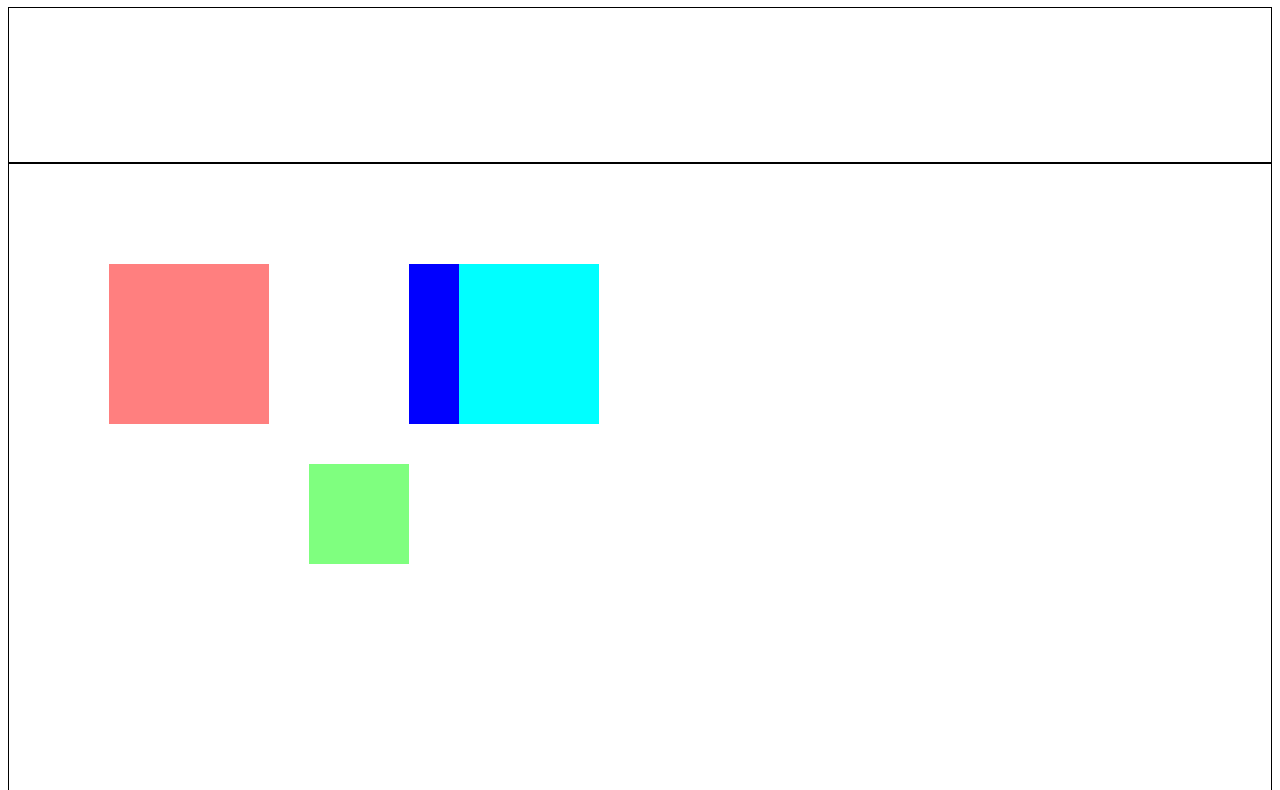
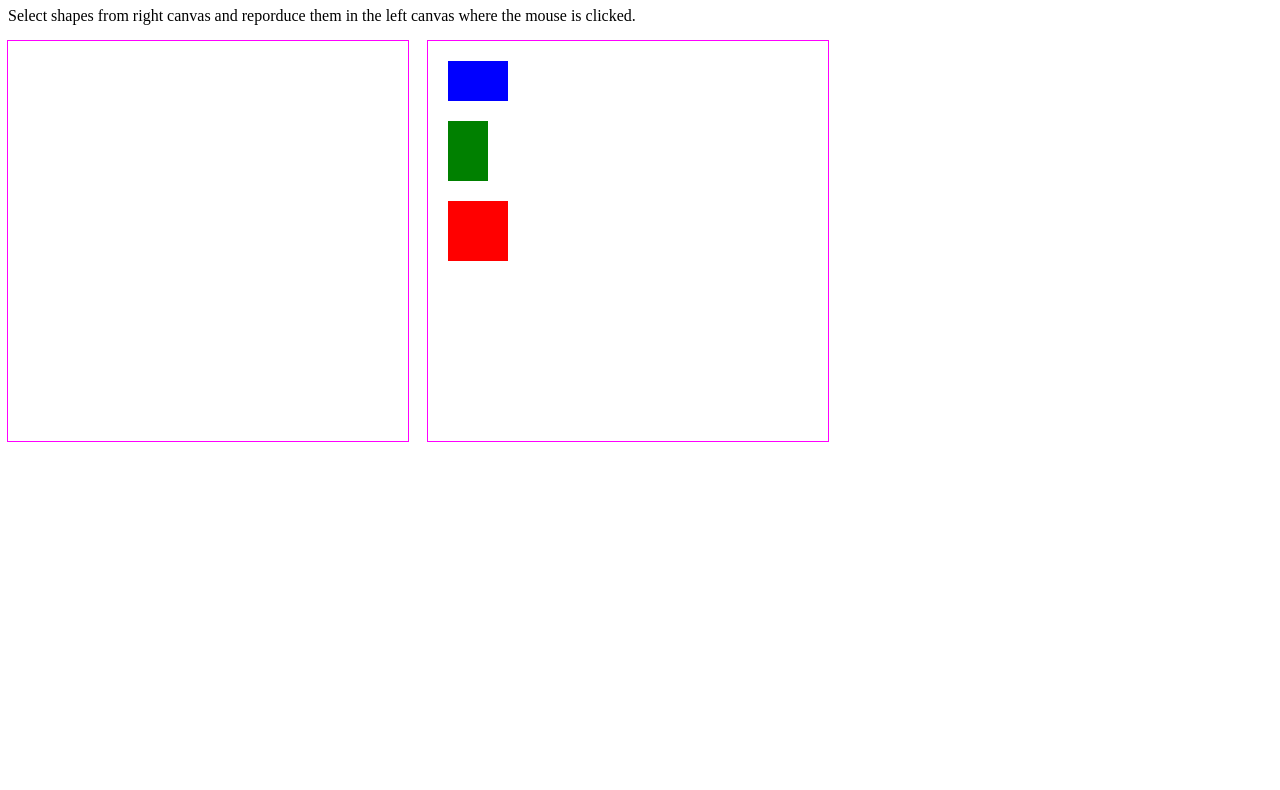
Before and after one commit to MadsIBA/Project-2---Uge-44---IBA-2019, a plain HTML site: page index.html in a window 1280 px wide. Shown: the part 73-863 px from the top of the page. After the commit the page ends 800 px from the top, so only its background shows below. Drawn offline with Linux system fonts and the light colour scheme.

Commit message:
Canvas 1.1
Niel's version

```diff
--- a/css/master.css
+++ /dev/null
@@ -1,9 +0,0 @@
-.canvas1 {
-
-    border: black 1px solid;
-}
-
-.canvas2 {
-
-    border: black 1px solid;
-}
--- a/index.html
+++ b/index.html
@@ -1,24 +1,24 @@
-<!DOCTYPE html>
-<html lang="en">
-<head>
-    <meta charset="UTF-8">
-    <meta name="viewport" content="width=device-width, initial-scale=1.0">
-    <meta http-equiv="X-UA-Compatible" content="ie=edge">
-    <link rel="stylesheet" href="/css/master.css">
-    <title>Home</title>
-</head>
-<body>
-    <h1>Project 2 - Uge 44 - IBA 2019</h1>
-    <div class="canvas1">
-        <canvas class="kitchen">
-
+<!doctype html>
+<html language="en">
+    <!-- nmlCanvas80.html -->
+    <head>
+        <meta charset="utf-8"/>
+        <title>Project 2 - Uge 44 - IBA 2019</title>
+        <script src="/js/main.js"></script>
+    </head>
+    <body>
+        <h1>Project 2 - Uge 44 - IBA 2019</h1>
+        <p>
+            Select shapes from right canvas and reporduce them in the
+            left canvas where the mouse is clicked.
+        </p>
+        <canvas id="myCanvas2" width="400" height="400"
+                style="outline: 1px solid magenta; float:left;">
+            <p>Powered by &html;5 canvas</p>
         </canvas>
-    </div>
-    <div class="canvas2">
-        <canvas class="elements">
-
+        <canvas id="myCanvas1" width="400" height="400"
+                style="outline: 1px solid magenta; float: left; margin-left:20px;">
+            <p>Powered by &html;5 canvas</p>
         </canvas>
-    </div>
-    <script src="/js/main.js"></script>
-</body>
+    </body>
 </html>
--- a/js/main.js
+++ b/js/main.js
@@ -1,19 +1,154 @@
-var canvas = document.querySelector("canvas.elements");
+'use strict';
+/**
+ * nQuery, *the* JS Framework
+ */
+var $ = function (foo) {
+    return document.getElementById(foo);    // save keystrokes
+}
 
-canvas.width = window.innerWidth;
-canvas.height = window.innerHeight;
 
-var c = canvas.getContext("2d");
+/*globals document, window */
+/**
+ * Canvas object
+ */
+let Canvas = {
+    init(canvasId, color) {
+        this.canvas = $(canvasId);
+        this.context = this.canvas.getContext("2d");
+        this.color = color;
+        this.prep();
+    },
+    prep() {
+        this.context.fillStyle = this.color;
+        this.context.fillRect(0, 0, this.canvas.width, this.canvas.height);
+    },
+    clear() {
+        this.context.clearRect(0, 0, this.canvas.width, this.canvas.height);
+    },
+    getContext() {
+        return this.context;
+    },
+    getHeight() {
+        return this.canvas.height;
+    },
+    getWidth() {
+        return this.canvas.width;
+    }
+};
 
-//Rectangle x, y, width, height
-c.fillStyle = "rgba(255, 0, 0, 0.5"; //50% transparent red
-c.fillRect(100, 100, 160, 160);
 
-c.fillStyle = "rgba(0, 0, 255, 1"; //Blue
-c.fillRect(400, 100, 140, 160);
+/*globals document, window */
+'use strict';
 
-c.fillStyle = "rgba(0, 255, 255, 1"; //Blue
-c.fillRect(450, 100, 140, 160);
+/**
+ * Shape object, with added move method
+ */
+let Shape = {
+    init(cv, x, y, width, height, color) {
+        this.ctx = cv.context;
+        this.x = x;
+        this.y = y;
+        this.width = width;
+        this.height = height;
+        this.color = color;
+    },
 
-c.fillStyle = "rgba(0, 255, 0, 0.5"; //50% transparent green
-c.fillRect(300, 300, 100, 100);
+    draw() {
+        this.ctx.fillStyle = this.color;
+        this.ctx.fillRect(this.x, this.y, this.width, this.height);
+    },
+
+    move(dx, dy) {
+        this.x += dx;
+        this.y += dy;
+    }
+};
+
+
+'use strict';
+
+/*
+ * nmlCanvas80.js
+ */
+let initialize = function () {
+    /*
+     * create two canvases and put two shapes into the right one
+     * via an array
+     */
+    mycv1 = Object.create(Canvas);
+    mycv1.init('myCanvas1', 'transparent');
+    mycv1.canvas.addEventListener('click', select);
+    mycv2 = Object.create(Canvas);
+    mycv2.init('myCanvas2', 'transparent');
+    // create objects
+    // put in array
+    let shape1 = Object.create(Shape);
+    shape1.init(mycv1, 20, 20, 60, 40, 'blue');
+    let shape2 = Object.create(Shape);
+    shape2.init(mycv1, 20, 80, 40, 60, 'green');
+    let shape3 = Object.create(Shape);
+    shape3.init(mycv1, 20, 160, 60, 60, 'red');
+    shapes.push(shape1);
+    shapes.push(shape2);
+    shapes.push(shape3);
+    repeater(mycv1, shapes);
+}
+
+let redraw = function (cv, arr) {
+    /* clear and redraw canvas from an array */
+    cv.clear();
+    cv.prep();
+    for (var i = 0; i < arr.length; i++) {
+        arr[i].draw();
+    }
+}
+
+let repeater = function (cv, arr) {
+    /* if this is an animation build a setInterval loop here
+     * if not, just draw
+     */
+    redraw(cv, arr);
+}
+
+let select = function (ev) {
+    for (let i = 0; i < shapes.length; i++) {
+        let cx = shapes[i].ctx;
+        cx.beginPath();
+        cx.rect(shapes[i].x, shapes[i].y, shapes[i].width, shapes[i].height);
+        cx.closePath();
+        let bb = this.getBoundingClientRect();    // get canvas as std obj
+        // convert mouse coordinates to canvas coordinates
+        let x = (ev.clientX - bb.left) * (this.width / bb.width);
+        let y = (ev.clientY - bb.top) * (this.height / bb.height);
+        if (cx.isPointInPath(x, y)) {
+            // we're in a loop, is this array element the
+            // one we clicked? If yes click in other canvas
+            mycv2.canvas.addEventListener('click', function placeInRoom(e) {
+                    let bb1 = this.getBoundingClientRect();    // yes
+                    // other canvas as std object
+                    // convert mouse coordinates to canvas coordinates
+                    let x1 = (e.clientX - bb1.left) * (this.width / bb1.width);
+                    let y1 = (e.clientY - bb1.top) * (this.height / bb1.height);
+                    let obj = Object.create(Shape); // create new obj
+                    // with adapted properties
+                    obj.init(mycv2, x1, y1,
+                                shapes[i].width, shapes[i].height,
+                                shapes[i].color);
+                    othershapes.push(obj);
+                    mycv1.canvas.removeEventListener('click', select);
+                    repeater(mycv2, othershapes);
+                    mycv2.canvas.removeEventListener('click', placeInRoom);
+                    mycv1.canvas.addEventListener('click', select);
+                });
+        } else {
+            // window.alert("nohit: "+x+","+y);
+        }
+    }
+}
+
+let mycv1;
+let mycv2;
+let shapes = [];
+let othershapes = [];
+
+window.addEventListener('load', initialize);
```
